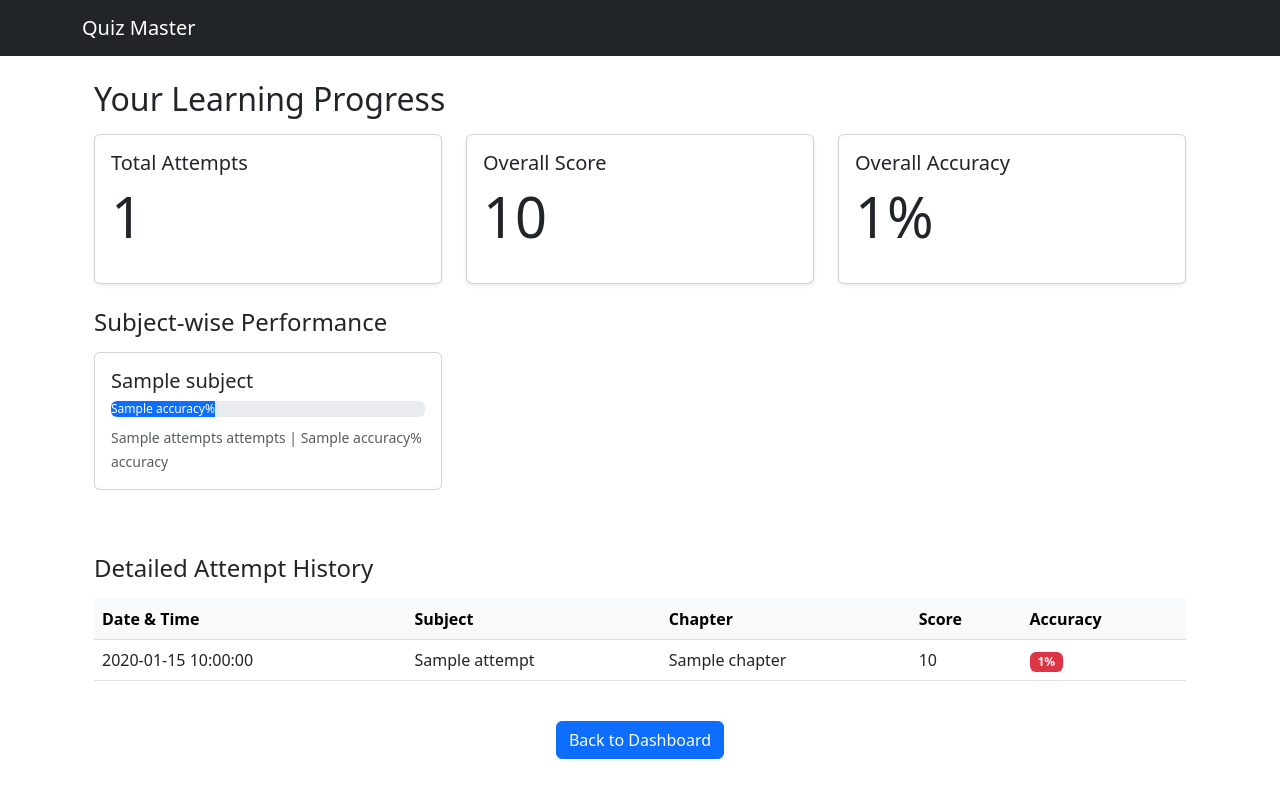
After one commit to Rohit2856/Quiz-Master-V1, a Flask app: template application/templates/user/performance.html in a window 1280 px wide. The commit adds this page. Run offline with Flask 3, Linux system fonts and the light colour scheme; the template is opened without the code that fills it: most values are stand-ins (such as "Sample title", 1, 10 or a date in 2020); parts of the project's set-up code (start-up, migrations or seed data) failed here and were passed over.

Commit message:
Milestone 5 : Implemented score tracking and quiz result display

```diff
--- a/application/app.py
+++ b/application/app.py
@@ -40,4 +40,4 @@ def create_app():
         # Otherwise, return regular user
         return User.query.get(int(user_id))
 
-    return app  # Return the Flask app instance
+    return app
--- a/application/models.py
+++ b/application/models.py
@@ -1,5 +1,5 @@
 from flask_login import UserMixin
-from .database import db
+from application.database import db
 from datetime import datetime as dt
 
 # User Model
@@ -15,7 +15,7 @@ class User(UserMixin, db.Model):
 
 # Admin Model
 class Admin(UserMixin, db.Model):
-    __tablename__ = 'admins'
+    __tablename__ = 'admin'
     id = db.Column(db.Integer, primary_key=True)
     username = db.Column(db.String(100), nullable=False, unique=True)
     password = db.Column(db.String(200), nullable=False)
--- a/application/templates/admin_login.html
+++ b/application/templates/admin_login.html
@@ -49,8 +49,6 @@
             </form>
         </div>
     </div>
-
-    <!-- Bootstrap 5 JS (Optional) -->
     <script src="https://cdn.jsdelivr.net/npm/bootstrap@5.3.0/dist/js/bootstrap.bundle.min.js"></script>
 </body>
 </html>
--- /dev/null
+++ b/application/templates/user/performance.html
@@ -0,0 +1,108 @@
+{% extends "base.html" %}
+
+{% block title %}Your Performance Overview{% endblock %}
+
+{% block content %}
+<div class="container mt-4">
+    <div class="performance-header mb-4">
+        <h2 class="mb-3">Your Learning Progress</h2>
+        <div class="row">
+            <div class="col-md-4">
+                <div class="card shadow-sm">
+                    <div class="card-body">
+                        <h5 class="card-title">Total Attempts</h5>
+                        <p class="display-4">{{ total_attempts }}</p>
+                    </div>
+                </div>
+            </div>
+            <div class="col-md-4">
+                <div class="card shadow-sm">
+                    <div class="card-body">
+                        <h5 class="card-title">Overall Score</h5>
+                        <p class="display-4">{{ overall_score }}</p>
+                    </div>
+                </div>
+            </div>
+            <div class="col-md-4">
+                <div class="card shadow-sm">
+                    <div class="card-body">
+                        <h5 class="card-title">Overall Accuracy</h5>
+                        <p class="display-4">{{ overall_percentage }}%</p>
+                    </div>
+                </div>
+            </div>
+        </div>
+    </div>
+
+    <div class="subject-breakdown mb-5">
+        <h4 class="mb-3">Subject-wise Performance</h4>
+        <div class="row">
+            {% for subject in subjects %}
+            <div class="col-md-4 mb-3">
+                <div class="card h-100">
+                    <div class="card-body">
+                        <h5 class="card-title">{{ subject.name }}</h5>
+                        <div class="progress mb-2">
+                            <div class="progress-bar" role="progressbar"
+                                 style="width: {{ subject.accuracy }}%"
+                                 aria-valuenow="{{ subject.accuracy }}"
+                                 aria-valuemin="0" aria-valuemax="100">
+                                {{ subject.accuracy }}%
+                            </div>
+                        </div>
+                        <small class="text-muted">
+                            {{ subject.attempts }} attempts |
+                            {{ subject.accuracy }}% accuracy
+                        </small>
+                    </div>
+                </div>
+            </div>
+            {% endfor %}
+        </div>
+    </div>
+
+    <div class="attempt-history">
+        <h4 class="mb-3">Detailed Attempt History</h4>
+        <div class="table-responsive">
+            <table class="table table-hover">
+                <thead class="table-light">
+                    <tr>
+                        <th>Date & Time</th>
+                        <th>Subject</th>
+                        <th>Chapter</th>
+                        <th>Score</th>
+                        <th>Accuracy</th>
+                    </tr>
+                </thead>
+                <tbody>
+                    {% for attempt in attempts %}
+                    <tr>
+                        <td>{{ attempt.date }}</td>
+                        <td>{{ attempt.subject }}</td>
+                        <td>{{ attempt.chapter }}</td>
+                        <td>{{ attempt.score }}</td>
+                        <td>
+                            <span class="badge bg-{% if attempt.percentage >= 75 %}success{% elif attempt.percentage >= 50 %}warning{% else %}danger{% endif %}">
+                                {{ attempt.percentage }}%
+                            </span>
+                        </td>
+                    </tr>
+                    {% else %}
+                    <tr>
+                        <td colspan="5" class="text-center text-muted py-4">
+                            No quiz attempts recorded yet
+                        </td>
+                    </tr>
+                    {% endfor %}
+                </tbody>
+            </table>
+        </div>
+    </div>
+
+    <div class="mt-4 text-center">
+        <a href="{{ url_for('user_dashboard') }}" class="btn btn-primary">
+            <i class="bi bi-arrow-left"></i> Back to Dashboard
+        </a>
+    </div>
+</div>
+{% endblock %}
```
Also changed, not shown: application/database.py (+9 -8 lines), application/routes.py (+84 -30 lines), instance/quiz_master.db.
